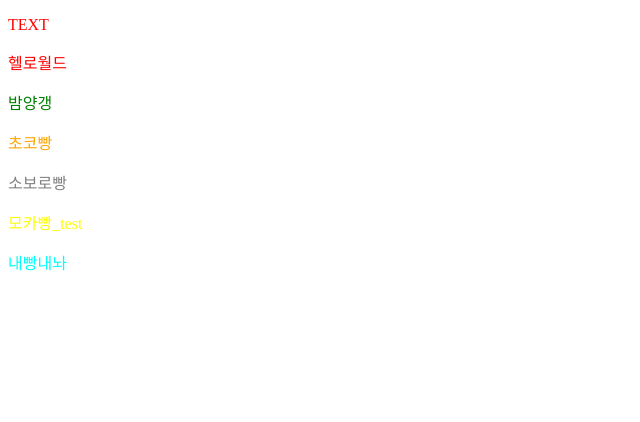
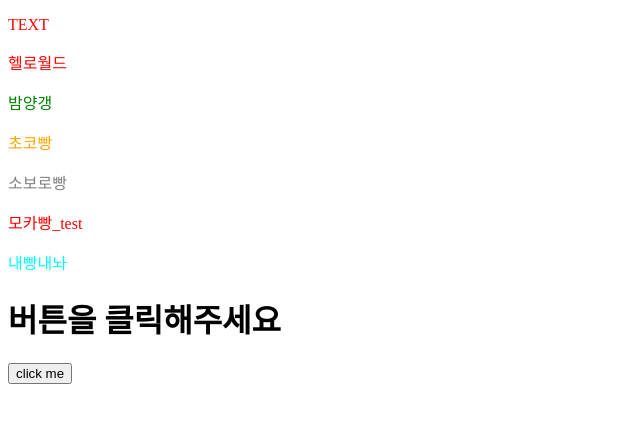
Before and after one commit to Kim-BanSeok/jspage, a plain HTML site: page index.html in a window 1280 px wide. Shown: the whole page, without its empty margins (0-640 px from the left). Drawn offline with Linux system fonts and the light colour scheme.

Commit message:
update index.html and script.js

```diff
--- a/index.html
+++ b/index.html
@@ -20,7 +20,18 @@
   <p class="d">모카빵_test</p>
   <p style="color: cyan;"> 내빵내놔</p>
 
+  <h1>버튼을 클릭해주세요</h1>
+
+  <button onclick="doAction()">click me</button>
+
+
+
+
   <script>
+
+function doAction() {
+      alert("Hello World");
+    }
     console.log("하이");
 
     document.getElementsByClassName("c")[0].style.color = "gray";
--- a/script.js
+++ b/script.js
@@ -1,3 +1 @@
-//document.getElementsByClassName('d').style.color="yellow";
-var aa = document.getElementsByClassName("d")[0];
-aa.style.color = "yellow";
+document.getElementsByClassName('d').style.color="yellow";
```
